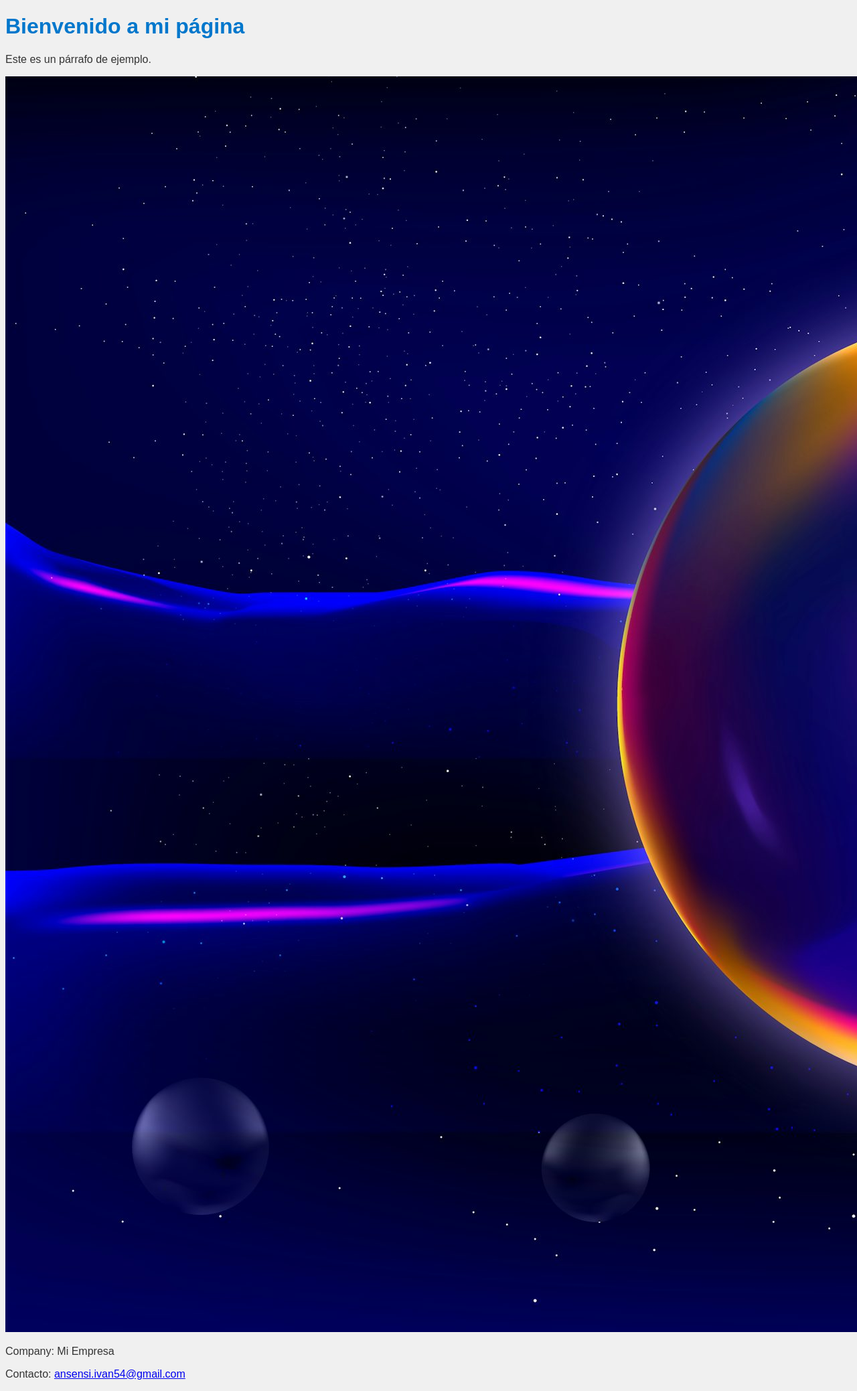
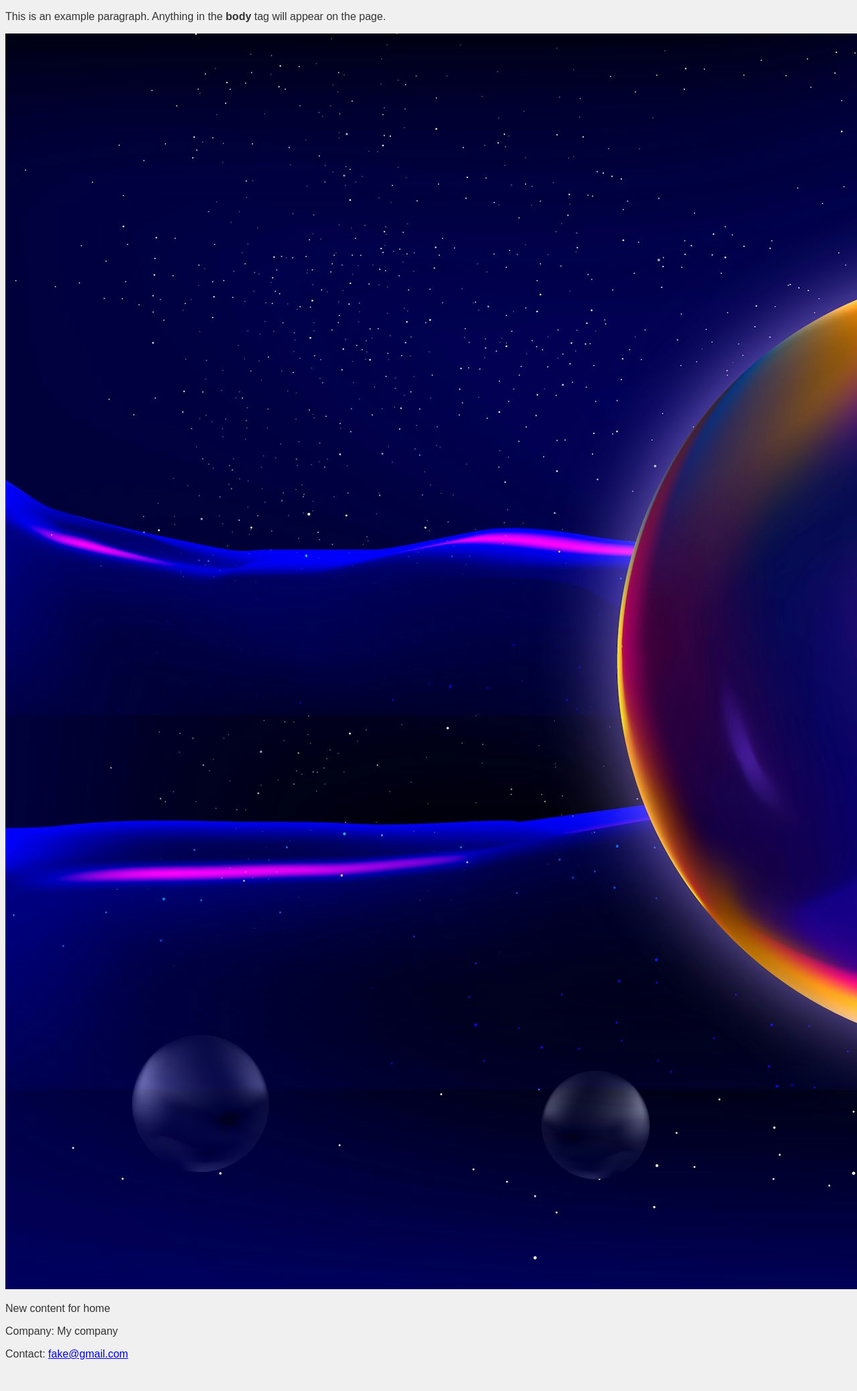
Before and after one commit to ivansensi54/Exercise-Unit5_website, a plain HTML site: page index.html in a window 1280 px wide. Shown: the top 2077 px of the page at 67% size. After the commit the page ends 2047 px from the top, so only its background shows below. Drawn offline with Linux system fonts and the light colour scheme.

Commit message:
Added more content in home

```diff
--- a/index.html
+++ b/index.html
@@ -2,17 +2,17 @@
 <html>
 <head>
     <meta charset="UTF-8">
-    <title>Mi primera página web</title>
-    <link rel="stylesheet" href="styles.css">
+    <title>This is the title of the webpage!</title>
+    <link rel="stylesheet" type="text/css" href="styles.css">
 </head>
 <body>
-    <h1>Bienvenido a mi página</h1>
-    <p>Este es un párrafo de ejemplo.</p>
+    <p>This is an example paragraph. Anything in the <strong>body</strong> tag will appear on the page.</p>
     <img src="picture.jpg" alt="imagen">
+    <p>New content for home</p>
 </body>
 <footer>
-    <p>Company: Mi Empresa</p>
-    <p>Contacto: <a href="mailto:ansensi.ivan54@gmail.com">ansensi.ivan54@gmail.com</a></p>
+    <p>Company: My company</p>
+    <p>Contact: <a href="mailto:fake@gmail.com">fake@gmail.com</a></p>
 </footer>
 
 </html>
```
